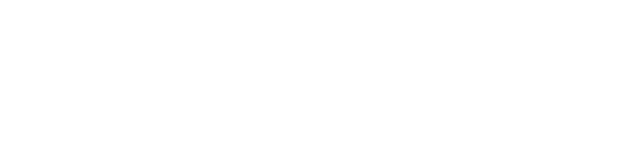
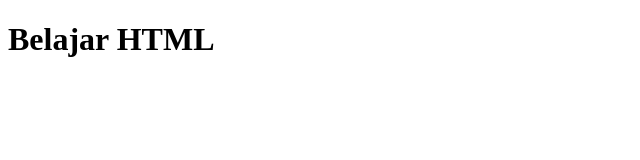
Before and after one commit to setyobuditiobuki/projek2, a plain HTML site: page test1.html in a window 1280 px wide. Shown: the whole page, without its empty margins (0-640 px from the left). Drawn offline with Linux system fonts and the light colour scheme.

Commit message:
revisi test1.html

```diff
--- a/test1.html
+++ b/test1.html
@@ -7,7 +7,9 @@
     </head>
 
     <body>
+        <h1>Belajar HTML
 
+        </h1>
 
     </body>
 
```
